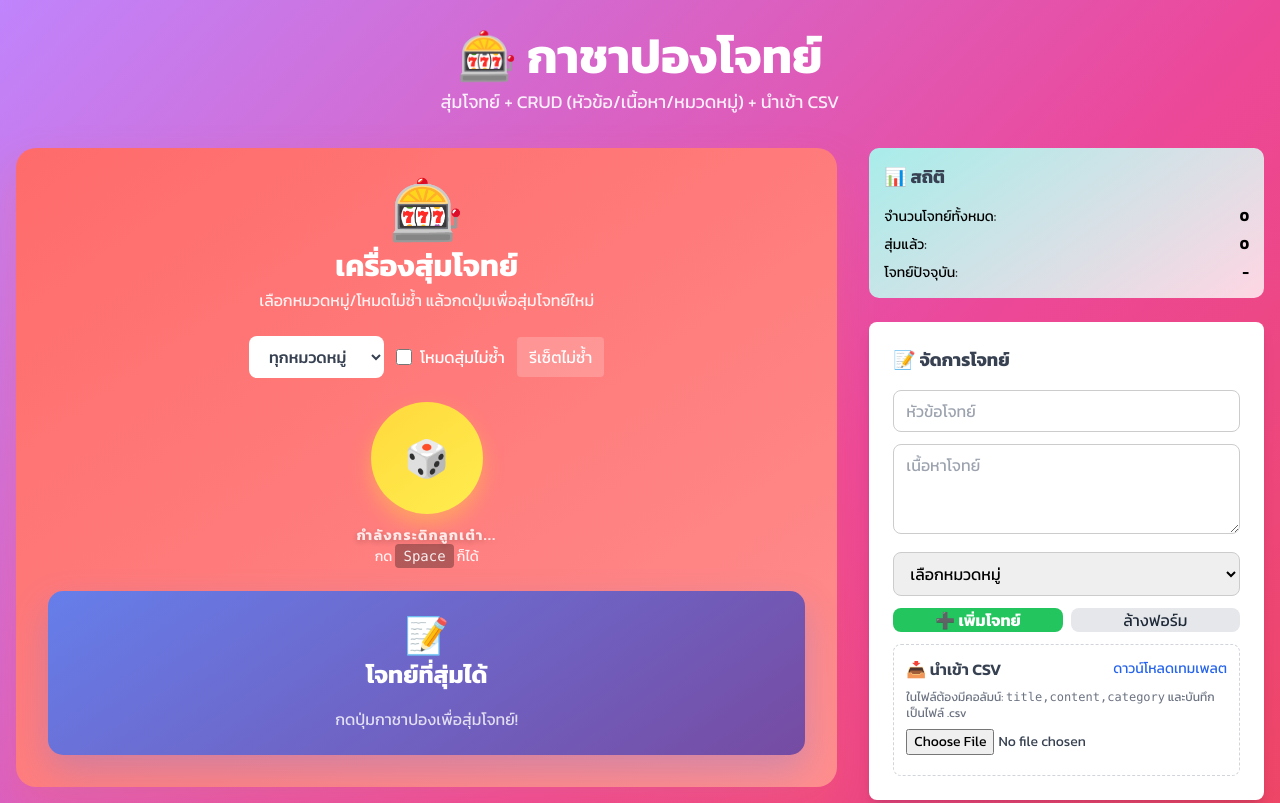
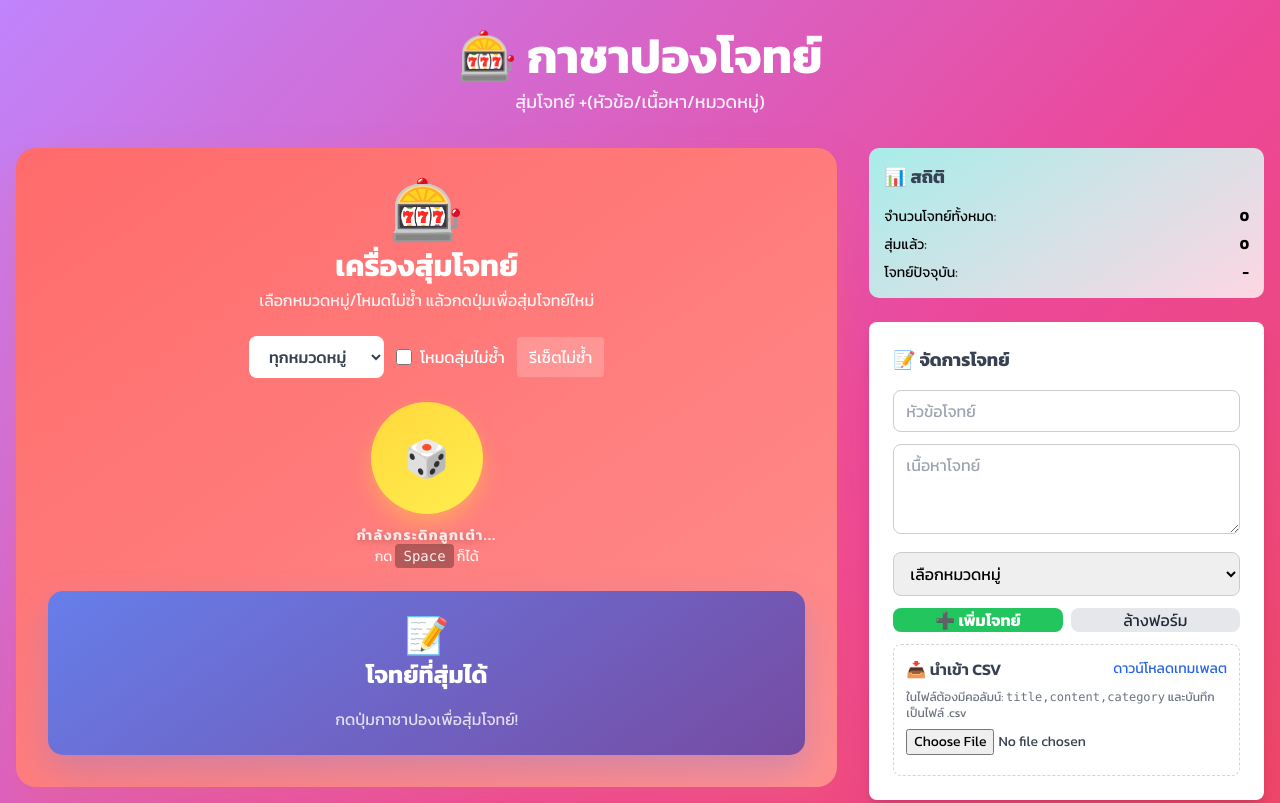
Before and after one commit to PANANG6425/GachaPon_Quiz, a website: page index.html in a window 1280 px wide. Shown: the top 803 px of the page. Drawn offline with nearby package versions, Linux system fonts and the light colour scheme.

Commit message:
Update index.html

```diff
--- a/index.html
+++ b/index.html
@@ -12,7 +12,7 @@
     <!-- Header -->
     <div class="text-center mb-8">
       <h1 class="text-5xl font-bold text-white mb-2">🎰 กาชาปองโจทย์</h1>
-      <p class="text-lg text-white/90">สุ่มโจทย์ + CRUD (หัวข้อ/เนื้อหา/หมวดหมู่) + นำเข้า CSV</p>
+      <p class="text-lg text-white/90">สุ่มโจทย์ +(หัวข้อ/เนื้อหา/หมวดหมู่)</p>
     </div>
 
     <div class="grid grid-cols-1 lg:grid-cols-3 gap-8">
```
